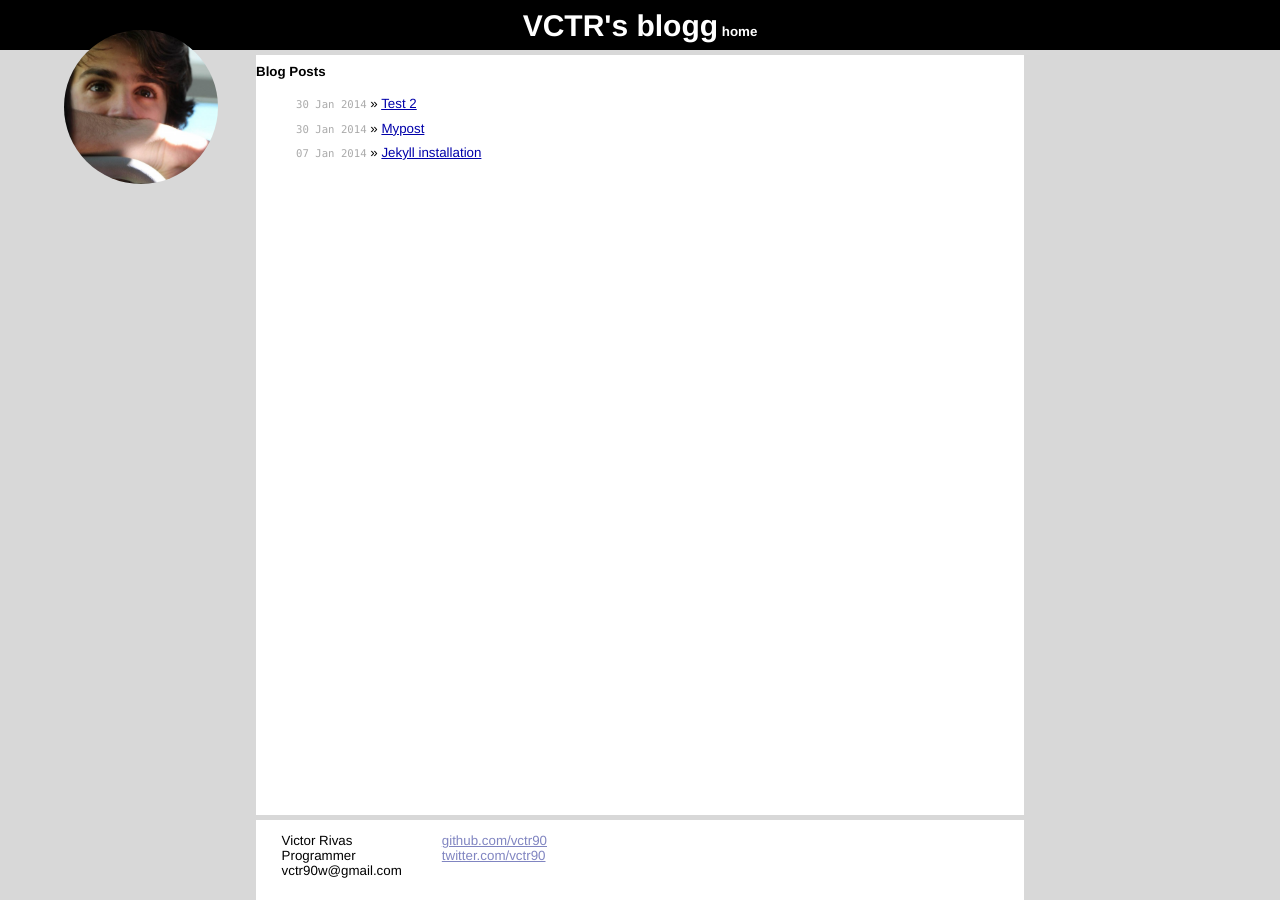
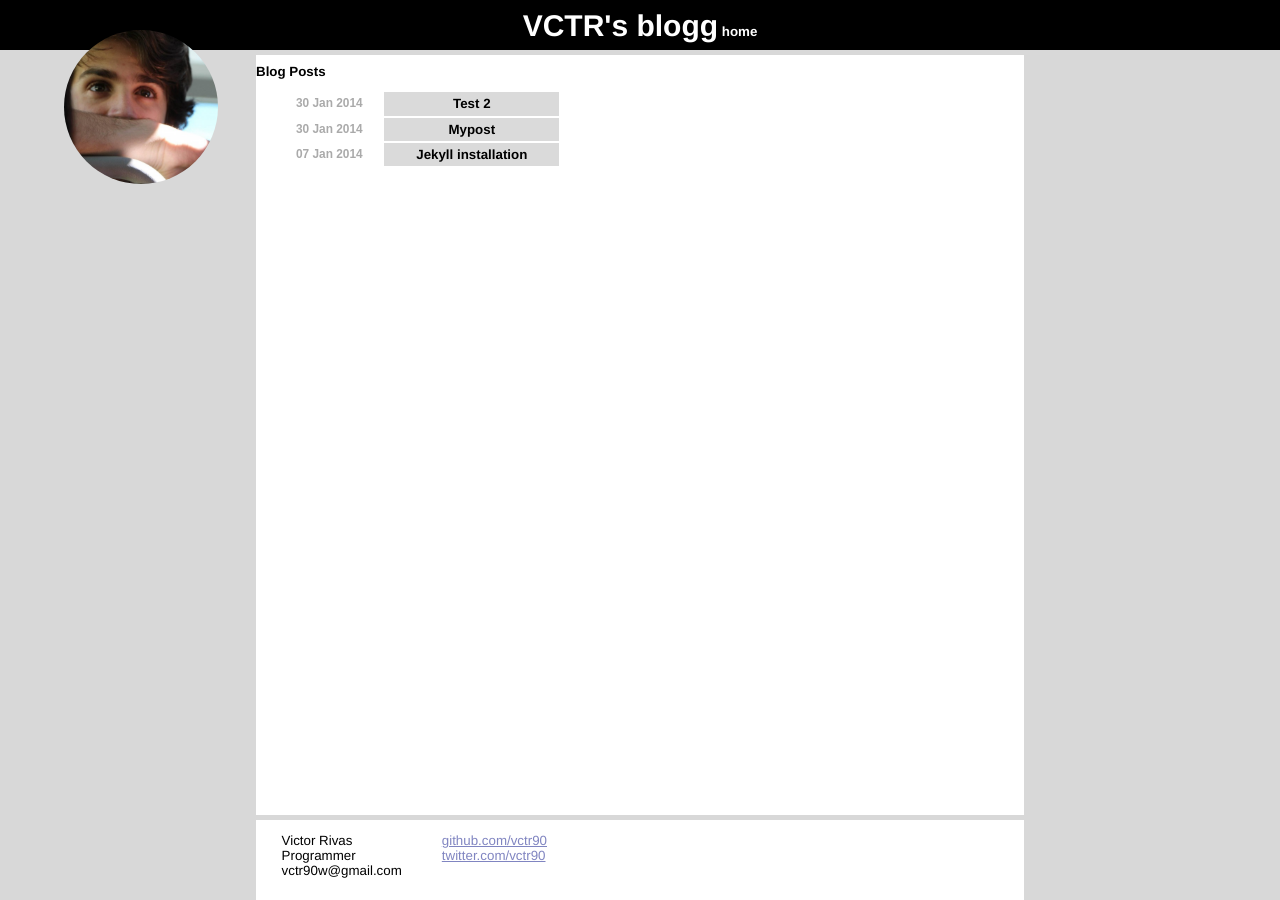
Before and after one commit to rivasvict/vctr90.github.io, a Jekyll site: the page built from index.html, in a window 1280 px wide. Built offline with Jekyll 4.4.1, drawn with Linux system fonts in a browser that asks for light colours; Markdown is read by kramdown in place of the engine named in the settings.

Commit message:
styling posts list

```diff
--- a/css/main.css
+++ b/css/main.css
@@ -106,10 +106,32 @@ a:visited { color: #a0a; }
   line-height: 1.75em;
 }
 
-.posts span {
+#lSpan {
   color: #aaa;
-  font-family: Monaco, "Courier New", monospace;
-  font-size: 80%;
+  font-family: Arial, "Courier New", monospace;
+  font-size: 89%;
+  float:left;
+  font-weight:bold;
+  margin-right:3%;
+}
+
+.posts li{
+	margin-bottom:2px;
+}
+
+.posts li a{
+	text-decoration:none;
+	font-weight:bold;
+	color:black;
+}
+
+.posts li a #rSpan{
+	float:left;
+	background-color:rgb(218, 218, 218);
+	width:22%;
+	padding-left:1%;
+	padding-right:1%;
+	text-align:center;
 }
 
 #footer{
--- a/index.html
+++ b/index.html
@@ -1,12 +1,12 @@
 ---
 layout: default
-title: Your New Jekyll Site
+title: Vlogg
 ---
 <div id="home" class="content">
 	<h1>Blog Posts</h1>
 		<ul class="posts">
 			{% for post in site.posts %}
-				<li><span>{{ post.date | date_to_string }}</span> &raquo; <a href="{{ post.url }}">{{ post.title }}</a></li>
+				<li><div id="lSpan">{{ post.date | date_to_string }}</div><a href="{{ post.url }}"><div id="rSpan">{{ post.title }}</div></a><br></li>
 			{% endfor %}
 		</ul>
 </div>
```
Also changed, not shown: _posts/2014-01-07-Jekyll-Installation.md (+1 -0 lines), 1 other file.
